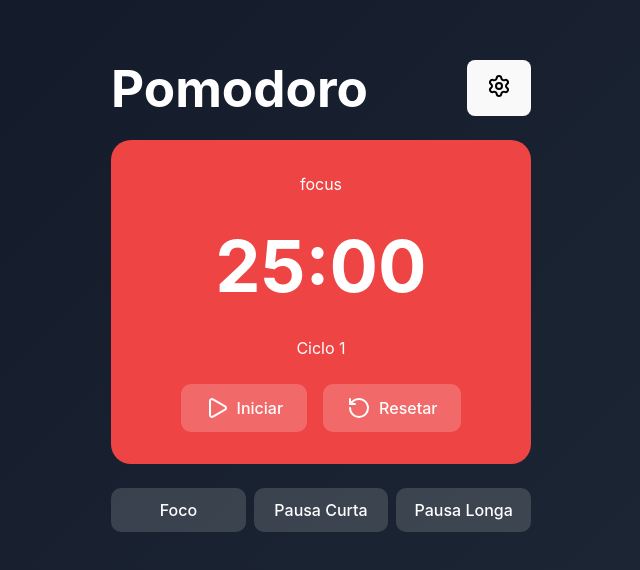
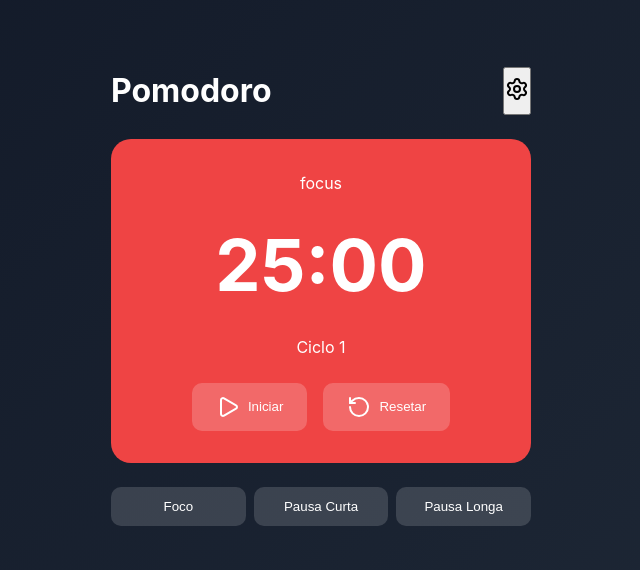
Before and after one commit to LucasAzevedoCosta/pomodoro-timer, a React (Vite) app: page / in a window 1280 px wide. Shown: the part 104-674 px from the top of the page, without its empty margins (319-959 px from the left). Built offline with nearby package versions, Linux system fonts and the light colour scheme.

Commit message:
Refactor: Separando as interface e propriedades do sistema

```diff
--- a/index.html
+++ b/index.html
@@ -4,7 +4,7 @@
     <meta charset="UTF-8" />
     <link rel="icon" type="image/svg+xml" href="/vite.svg" />
     <meta name="viewport" content="width=device-width, initial-scale=1.0" />
-    <title>Vite + React + TS</title>
+    <title>Pomodoro Timer</title>
   </head>
   <body>
     <div id="root"></div>
--- a/src/index.css
+++ b/src/index.css
@@ -26,58 +26,3 @@ body,
   width: 100%;
   height: 100%;
 }
-
-
-a {
-  font-weight: 500;
-  color: #646cff;
-  text-decoration: inherit;
-}
-a:hover {
-  color: #535bf2;
-}
-
-body {
-  margin: 0;
-  display: flex;
-  place-items: center;
-  min-width: 320px;
-  min-height: 100vh;
-}
-
-h1 {
-  font-size: 3.2em;
-  line-height: 1.1;
-}
-
-button {
-  border-radius: 8px;
-  border: 1px solid transparent;
-  padding: 0.6em 1.2em;
-  font-size: 1em;
-  font-weight: 500;
-  font-family: inherit;
-  background-color: #1a1a1a;
-  cursor: pointer;
-  transition: border-color 0.25s;
-}
-button:hover {
-  border-color: #646cff;
-}
-button:focus,
-button:focus-visible {
-  outline: 4px auto -webkit-focus-ring-color;
-}
-
-@media (prefers-color-scheme: light) {
-  :root {
-    color: #213547;
-    background-color: #ffffff;
-  }
-  a:hover {
-    color: #747bff;
-  }
-  button {
-    background-color: #f9f9f9;
-  }
-}
--- a/src/style.css
+++ /dev/null
@@ -1,209 +0,0 @@
-:root {
-  font-family: 'Segoe UI', Tahoma, Geneva, Verdana, sans-serif;
-  line-height: 1.5;
-  font-weight: 400;
-
-  --bg-primary: #1e1e2e;
-  --bg-secondary: #2a2a3e;
-  --text-primary: #ffffff;
-  --text-secondary: #b4b4c8;
-  --accent-pomodoro: #e74c3c;
-  --accent-short: #3498db;
-  --accent-long: #2ecc71;
-  --accent-active: var(--accent-pomodoro);
-
-  color: var(--text-primary);
-  background: linear-gradient(135deg, var(--bg-primary) 0%, var(--bg-secondary) 100%);
-
-  font-synthesis: none;
-  text-rendering: optimizeLegibility;
-  -webkit-font-smoothing: antialiased;
-  -moz-osx-font-smoothing: grayscale;
-}
-
-* {
-  box-sizing: border-box;
-  margin: 0;
-  padding: 0;
-}
-
-body {
-  margin: 0;
-  display: flex;
-  align-items: center;
-  justify-content: center;
-  min-width: 320px;
-  min-height: 100vh;
-  overflow: hidden;
-}
-
-#app {
-  width: 100%;
-  height: 100vh;
-  display: flex;
-  align-items: center;
-  justify-content: center;
-}
-
-.pomodoro-container {
-  text-align: center;
-  padding: 48px;
-  max-width: 600px;
-  width: 100%;
-}
-
-.app-title {
-  font-size: 2rem;
-  font-weight: 600;
-  margin-bottom: 48px;
-  letter-spacing: -0.5px;
-}
-
-.mode-selector {
-  display: flex;
-  gap: 8px;
-  justify-content: center;
-  margin-bottom: 48px;
-  background-color: rgba(255, 255, 255, 0.05);
-  padding: 8px;
-  border-radius: 12px;
-  backdrop-filter: blur(10px);
-}
-
-.mode-btn {
-  flex: 1;
-  padding: 12px 24px;
-  border: none;
-  border-radius: 8px;
-  background-color: transparent;
-  color: var(--text-secondary);
-  font-size: 0.95rem;
-  font-weight: 500;
-  cursor: pointer;
-  transition: all 0.3s ease;
-}
-
-.mode-btn:hover {
-  background-color: rgba(255, 255, 255, 0.08);
-  color: var(--text-primary);
-}
-
-.mode-btn.active {
-  background-color: var(--accent-active);
-  color: white;
-  transform: translateY(-2px);
-  box-shadow: 0 4px 12px rgba(0, 0, 0, 0.3);
-}
-
-.timer-display {
-  margin: 64px 0;
-  padding: 64px;
-  background-color: rgba(255, 255, 255, 0.03);
-  border-radius: 24px;
-  border: 2px solid rgba(255, 255, 255, 0.1);
-  box-shadow: 0 8px 32px rgba(0, 0, 0, 0.3);
-  backdrop-filter: blur(10px);
-}
-
-#timer {
-  font-size: 7rem;
-  font-weight: 700;
-  letter-spacing: -2px;
-  display: block;
-  font-variant-numeric: tabular-nums;
-  color: var(--accent-active);
-  text-shadow: 0 4px 20px rgba(0, 0, 0, 0.4);
-}
-
-.controls {
-  display: flex;
-  gap: 16px;
-  justify-content: center;
-  margin-bottom: 32px;
-}
-
-.control-btn {
-  padding: 16px 48px;
-  border: none;
-  border-radius: 12px;
-  font-size: 1.1rem;
-  font-weight: 600;
-  cursor: pointer;
-  transition: all 0.3s ease;
-  text-transform: uppercase;
-  letter-spacing: 1px;
-}
-
-.control-btn.primary {
-  background-color: var(--accent-active);
-  color: white;
-  box-shadow: 0 4px 16px rgba(0, 0, 0, 0.3);
-}
-
-.control-btn.primary:hover {
-  transform: translateY(-2px);
-  box-shadow: 0 6px 20px rgba(0, 0, 0, 0.4);
-  filter: brightness(1.1);
-}
-
-.control-btn.primary:active {
-  transform: translateY(0);
-}
-
-.control-btn.secondary {
-  background-color: rgba(255, 255, 255, 0.1);
-  color: var(--text-primary);
-  border: 2px solid rgba(255, 255, 255, 0.2);
-}
-
-.control-btn.secondary:hover {
-  background-color: rgba(255, 255, 255, 0.15);
-  border-color: rgba(255, 255, 255, 0.3);
-}
-
-.session-info {
-  color: var(--text-secondary);
-  font-size: 1rem;
-}
-
-.session-info span {
-  color: var(--text-primary);
-  font-weight: 600;
-}
-
-.control-btn:disabled {
-  opacity: 0.5;
-  cursor: not-allowed;
-}
-
-@media (max-width: 640px) {
-  .pomodoro-container {
-    padding: 24px;
-  }
-
-  .app-title {
-    font-size: 1.5rem;
-    margin-bottom: 32px;
-  }
-
-  .mode-selector {
-    flex-direction: column;
-  }
-
-  .timer-display {
-    padding: 40px;
-    margin: 48px 0;
-  }
-
-  #timer {
-    font-size: 4.5rem;
-  }
-
-  .controls {
-    flex-direction: column;
-  }
-
-  .control-btn {
-    width: 100%;
-  }
-}
```
Also changed, not shown: src/components/PomodoroSettingsModal.tsx (+2 -6 lines), src/hooks/pomodoro.ts (+1 -8 lines), src/types.ts (added, +23 -0 lines).
